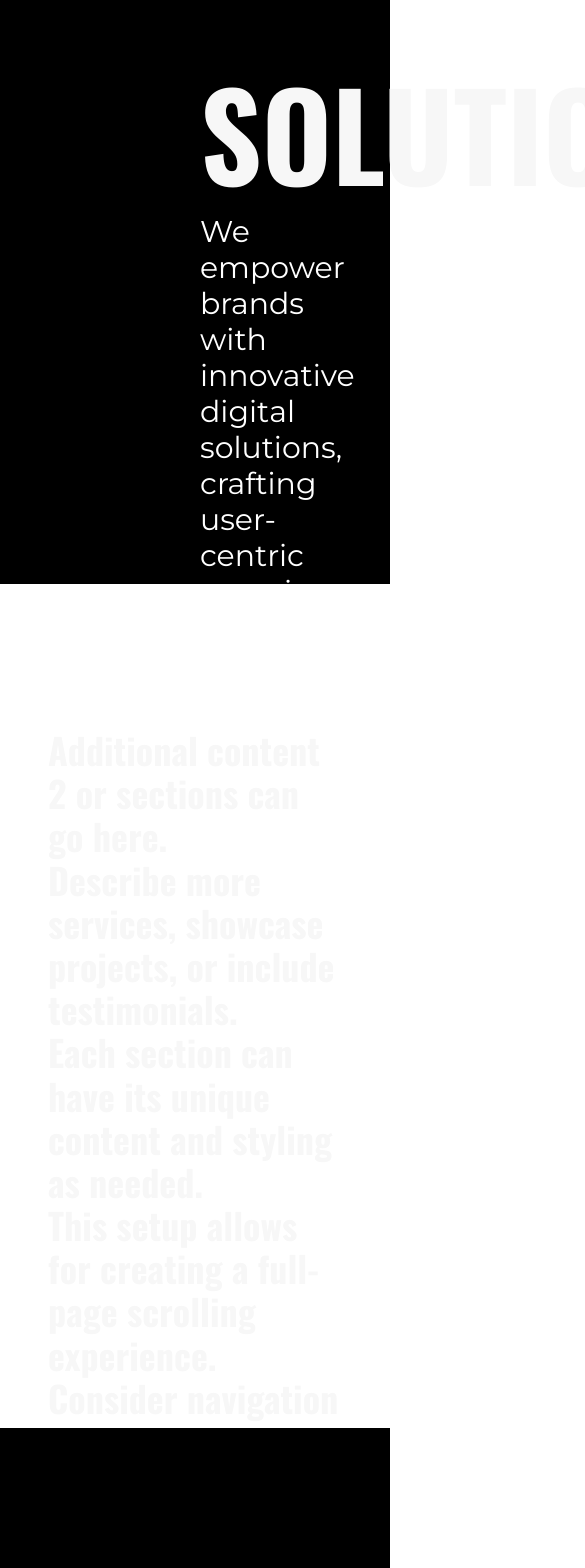
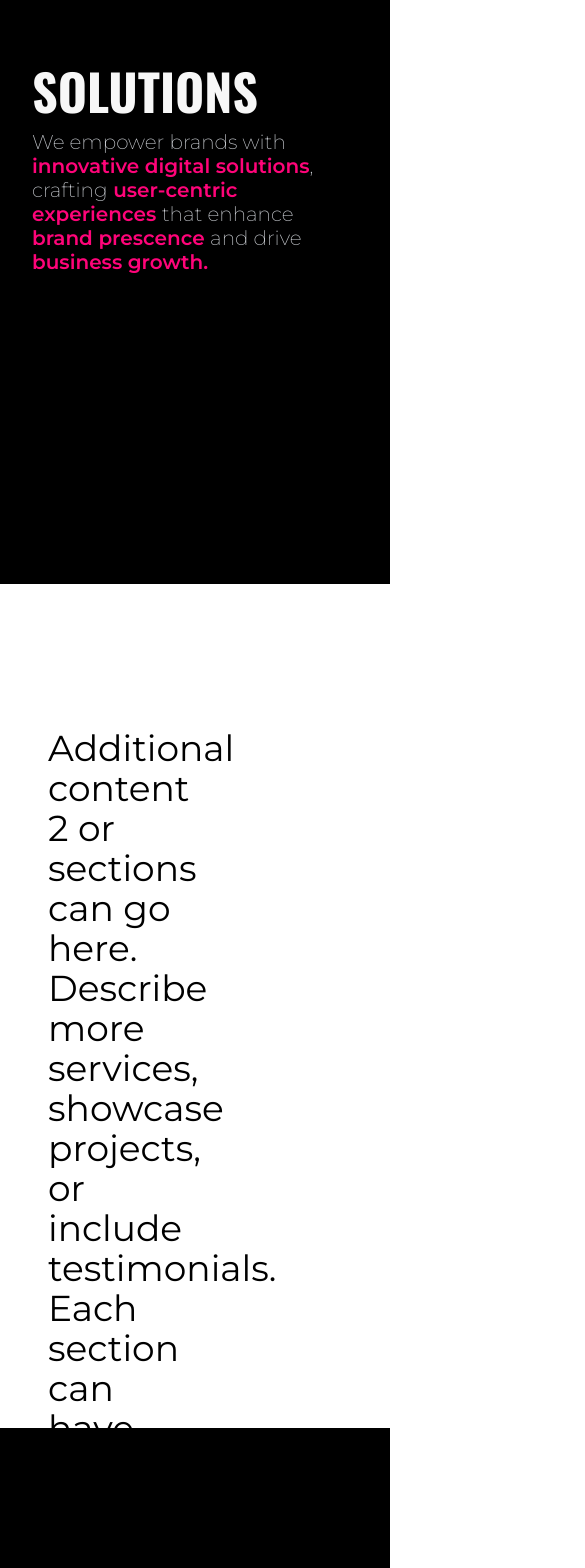
Before and after one commit to Kobra-soft/ks_profile_app, a Next.js app: page / in a window 390 px wide. Shown: the part 260-1828 px from the top of the page, 585 px wide, since content can reach past the window. Built offline with nearby package versions, Linux system fonts and the light colour scheme.

Commit message:
Mobile Breakpoints / Responsive Test

```diff
--- a/app/globals.css
+++ b/app/globals.css
@@ -123,6 +123,26 @@ h3 {
   font-family: 'Montserrat-VariableFont_wght', sans-serif;
   /* font-weight: 900; */
   color: white;
+  /* width: 45%; */
+  line-height: normal;
+}
+
+span {
+  font-family: 'Montserrat-VariableFont_wght', sans-serif;
+  font-weight: 600;
+  /* color: rgb(4, 255, 100); */
+ /*  color: rgb(4, 255, 192); */
+  /* color: rgb(255, 4, 247); */
+  /* color: rgb(117, 255, 4); */
+  /* color: rgb(255, 4, 17); */
+  color: rgb(255, 4, 121);
+ /*  color: rgb(255, 142, 4); */
+}
+
+h4 {
+  font-family: 'Montserrat-VariableFont_wght', sans-serif;
+  /* font-weight: 900; */
+  color: black;
   width: 43%;
 }
 
@@ -136,7 +156,9 @@ footer {
 }
 
 .hover\:filter-grey-to-white:hover path {
-  fill: #ffffff;
+  /* fill: #ffffff; */
+  fill: #ff0479;
+
 }
 
 .hover-underline:hover {
--- a/app/page.tsx
+++ b/app/page.tsx
@@ -100,16 +100,22 @@ export default function Home() {
       {/* // Container for the main content */}
       <div
         id="section1"
-        className="main_container_div px-12 pt-80
-      bg-black h-screen w-full pl-[12.5rem]"
+        className="main_container_div pt-80
+      bg-black h-screen w-full px-8 lg:pl-[12.5rem]"
       >
-        {/* <h2 className="text-[120px]">KOBRA SOFT</h2> */}
-        <h2 className="text-[120px] mb-2.5">SOLUTIONS</h2>
+        <h2 className="text-[50px] md:text-[50px] lg:text-[120px] mb-2.5 cursor-pointer">
+          SOLUTIONS
+        </h2>
 
-        <h3 className="text-3xl">
-          We empower brands with innovative digital solutions, crafting
-          user-centric experiences that enhance brand prescence and drive
-          business growth.
+        <h3
+          className="text-[20px] md:text-[20px] lg:text-[33px] font-extralight text-[#cbced3]
+        md:w-[60%]  xl:w-[45%]"
+        >
+          We empower brands with{" "}
+          <span className="">innovative digital solutions</span>, crafting
+          <span className=""> user-centric experiences </span>
+          that enhance <span className="">brand prescence </span>and drive
+          <span className=""> business growth.</span>
         </h3>
       </div>
 
@@ -118,17 +124,17 @@ export default function Home() {
         id="section2"
         className="second_container_div px-12 pt-36 bg-[#ffffff] h-screen w-full text-4xl"
       >
-        <h2>Additional content 2 or sections can go here.</h2>
-        <h2>
+        <h4>Additional content 2 or sections can go here.</h4>
+        <h4>
           Describe more services, showcase projects, or include testimonials.
-        </h2>
-        <h2>Each section can have its unique content and styling as needed.</h2>
-        <h2>
+        </h4>
+        <h4>Each section can have its unique content and styling as needed.</h4>
+        <h4>
           This setup allows for creating a full-page scrolling experience.
-        </h2>
-        <h2>
+        </h4>
+        <h4>
           Consider navigation options for users to easily jump between sections.
-        </h2>
+        </h4>
       </div>
 
       {/* Third Container for additional content */}
@@ -136,17 +142,17 @@ export default function Home() {
         id="section3"
         className="third_container_div px-12 pt-36 bg-[#000000] h-screen w-full text-4xl"
       >
-        <h2>Additional content 3 or sections can go here.</h2>
-        <h2>
+        <h3>Additional content 3 or sections can go here.</h3>
+        <h3>
           Describe more services, showcase projects, or include testimonials.
-        </h2>
-        <h2>Each section can have its unique content and styling as needed.</h2>
-        <h2>
+        </h3>
+        <h3>Each section can have its unique content and styling as needed.</h3>
+        <h3>
           This setup allows for creating a full-page scrolling experience.
-        </h2>
-        <h2>
+        </h3>
+        <h3>
           Consider navigation options for users to easily jump between sections.
-        </h2>
+        </h3>
       </div>
 
       <div className="flex flex-col items-center w-full bg-[#ffffff]">
@@ -214,14 +220,14 @@ export default function Home() {
                 target="_blank"
                 rel="noopener noreferrer"
               >
-                <span className="mx-0.5 cursor-pointer hover:text-white text-[#ffffff]/75">
-                  Kobra-Soft <span className="text-2xl">™</span>
+                <span className="mx-0.5 cursor-pointer hover:text-[#ff0479] text-[#ffffff]/75">
+                  Kobra-Soft ™
                 </span>
               </a>
             </div>
-            <h4 className="footer_2nd_font text-[#636364] self-start ml-1.5 cursor-default -mt-1 text-md">
+            <h5 className="footer_2nd_font text-[#636364] self-start ml-3.5 cursor-default -mt-1 text-md">
               All rights reserved
-            </h4>
+            </h5>
           </div>
           {/* SVG - Icons Row */}
           <div className="absolute left-1/2 transform -translate-x-1/2">
@@ -236,16 +242,16 @@ export default function Home() {
           </div>
           {/* RIGHTSIDE */}
           <div className="flex flex-row gap-6 items-center text-white/75">
-            <a href="#" className=" hover:text-white hover-underline">
+            <a href="#" className=" hover:text-[#ff0479] hover-underline">
               About
             </a>
-            <a href="#" className=" hover:text-white hover-underline">
+            <a href="#" className=" hover:text-[#ff0479] hover-underline">
               Cookies
             </a>
-            <a href="#" className=" hover:text-white hover-underline">
+            <a href="#" className=" hover:text-[#ff0479] hover-underline">
               Privacy
             </a>
-            <a href="#" className=" hover:text-white hover-underline">
+            <a href="#" className=" hover:text-[#ff0479] hover-underline">
               Contact Us
             </a>
           </div>
```
